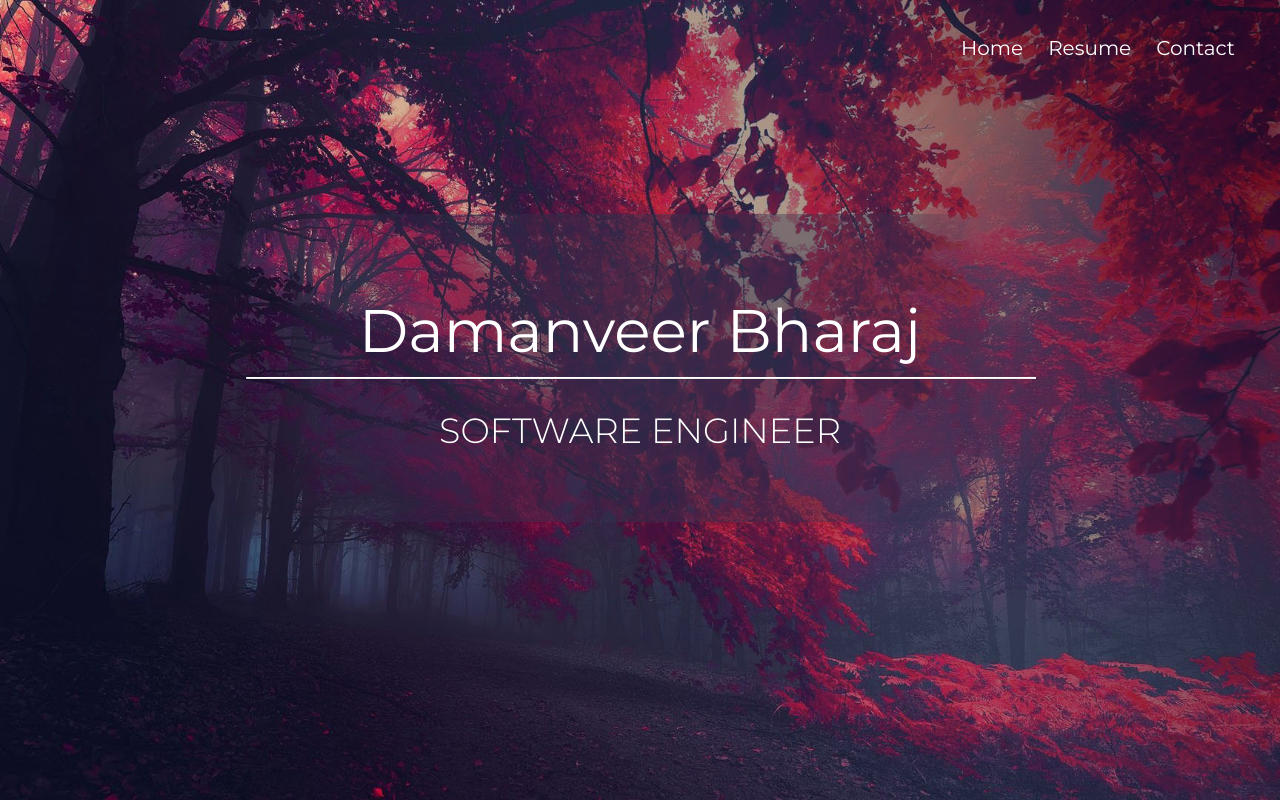
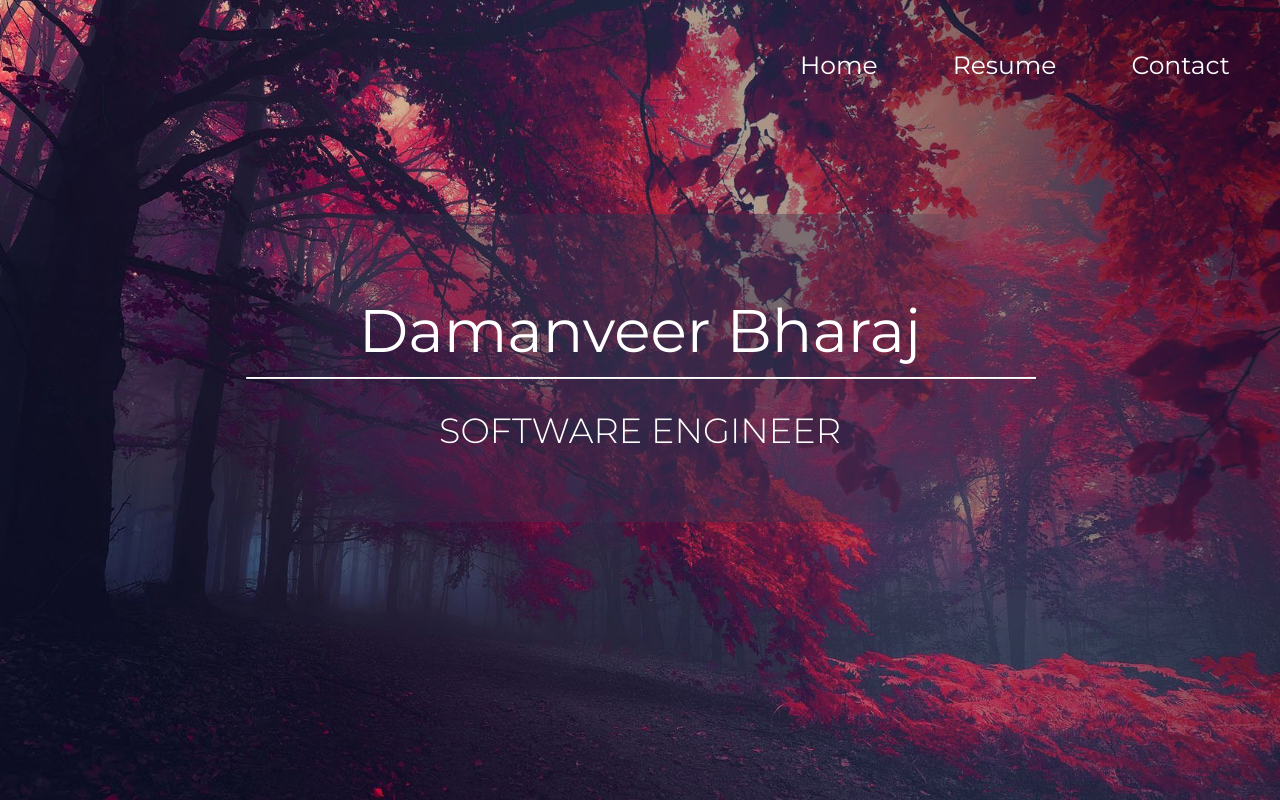
Before and after one commit to DamanB/portfolio, a React (Create React App) app: page / in a window 1280 px wide. Built offline with nearby package versions, Linux system fonts and the light colour scheme.

Commit message:
made navbar responsive

```diff
--- /dev/null
+++ b/src/components/NavItems.js
@@ -0,0 +1,15 @@
+const NavItems = ({menuOpen}) => {
+    return (
+        <div className="menuItems">
+            {menuOpen &&
+                <div className="nav-links">
+                    <a href="/">Home</a>
+                    <a href="/">Resume</a>
+                    <a href="/">Contact</a>
+                </div>
+            }
+        </div>
+    );
+}
+
+export default NavItems;
--- a/src/components/Navbar.js
+++ b/src/components/Navbar.js
@@ -1,15 +1,26 @@
 import '../styles/navbar.css'
+import { useState } from 'react';
+import NavItems from './NavItems.js'
 
 const Navbar = () => {
+    const [menuOpen, setMenuOpen] = useState(false)
+    const handleMenuClick = () => {
+        setMenuOpen(!menuOpen);
+    }
+
     return (
         <nav className="navbar">
-            <div className="nav-links">
-                <a href="/">Home</a>
-                <a href="/">Resume</a>
-                <a href="/">Contact</a>
+            <div className="dropdown-navitems">
+                <div onClick={handleMenuClick} className="navbar-menu">
+                    <span className="material-icons-round menu-icon">menu</span>
+                </div>
+                <NavItems menuOpen={menuOpen} />
+            </div>
+            <div className="flat-navitems">
+                <NavItems menuOpen={true} />
             </div>
         </nav>
-     );
+    );
 }
 
 export default Navbar;
--- a/src/styles/navbar.css
+++ b/src/styles/navbar.css
@@ -1,22 +1,70 @@
+/* responsive web variables */
+.navbar {
+    --navbar-fs: 17px;
+    --navbar-menu-display: block;
+    --navbar-item-float: left;
+    --navbar-item-direction: column;
+    --navbar-item-spacing: 8px 0px 5px 10px;
+}
+.dropdown-navitems{
+    display: block;
+}
+.flat-navitems {
+    display: none;
+}
+
+@media (min-width: 576px) {
+    .navbar {
+        --navbar-fs: 23px;
+        --navbar-menu-display: none;
+        --navbar-item-float: right;
+        --navbar-item-direction: flex-start;
+        --navbar-item-spacing: 36px 38px 0px 0px;
+    }
+    .dropdown-navitems{
+        display: none;
+    }
+    .flat-navitems {
+        display: block;
+    }
+
+}
+
+@media (min-width: 992px) {
+    .navbar {
+        --navbar-fs: 25px;
+        --navbar-item-spacing: 50px 50px 0px 25px;
+    }
+}
+
 .navbar{
     position: fixed;
     top: 0;
     left: 0;
     right: 0;
-    margin-top: 16px;
+    color: var(--light);
+}
+
+.menu-icon{
+    display: var(--navbar-menu-display);
+    padding: 7px;
+    font-size: 32px;
+    cursor: pointer;
 }
 
 nav .nav-links {
-    float: right;
-    padding: 20px;
+    display: flex;
+    flex-direction: var(--navbar-item-direction);
+    float: var(--navbar-item-float);
 }
 
 nav .nav-links a {
-    font-size: 20px;
+    font-size: var(--navbar-fs);
+    color: var(--light);
     text-decoration: none;
-    color: var(--light);
-    margin-right: 25px;
     padding-bottom: 2px;
+
+    margin: var(--navbar-item-spacing);
 }
 
 nav a:hover {
```
